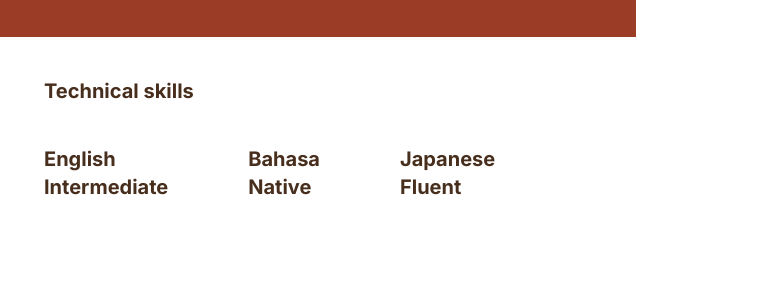
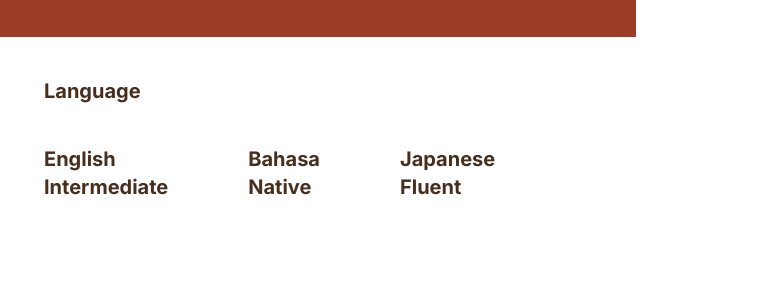
Before and after one commit to vereniaes/assignment3, a website: page dist/index.html in a window 1280 px wide. Shown: the part 1478-1771 px from the top of the page, 516-1280 px from the left. Drawn offline with Linux system fonts and the light colour scheme.

Commit message:
Update index.html

```diff
--- a/dist/index.html
+++ b/dist/index.html
@@ -188,7 +188,7 @@
 
         <div class="text-[#482E1D] pt-10 -ml-20 font-bold text-xl space-y-10">
             <h3>
-                Technical skills
+                Language
             </h3>
             <div class="flex gap-20">
                  <ul>
```
